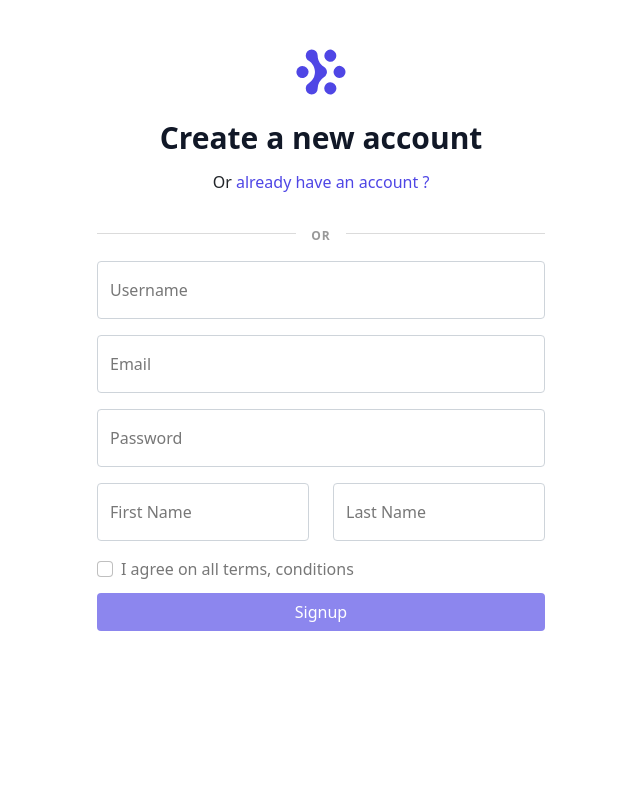
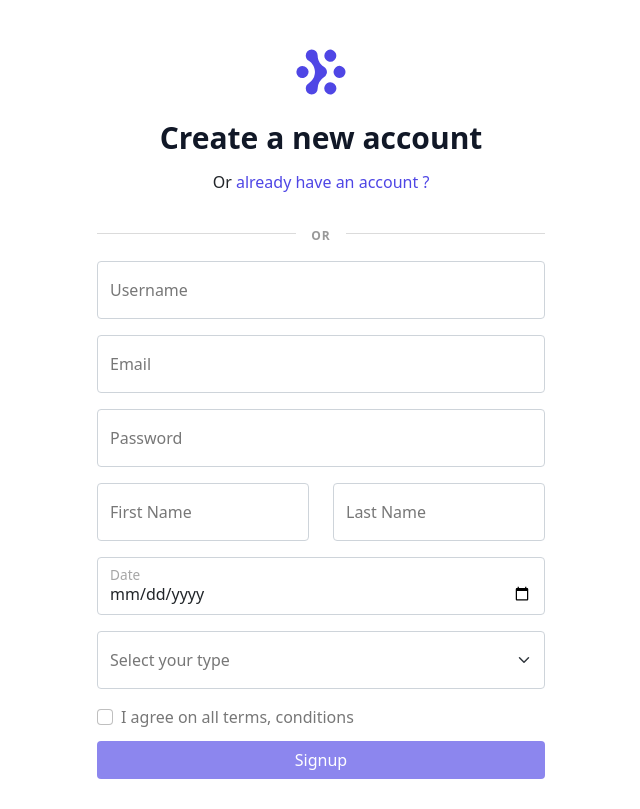
Before and after one commit to AbdallahHemdan/eLearn, a Vue app in the folder e-learn/: page /signup in a window 1280 px wide. Shown: the whole page, without its empty margins (319-959 px from the left). Built offline with nearby package versions, Linux system fonts and the light colour scheme.

Commit message:
feat(Singup): :sparkles: add all field of signup

```diff
--- a/e-learn/src/components/auth/SingupForm/signup-form.vue
+++ b/e-learn/src/components/auth/SingupForm/signup-form.vue
@@ -69,6 +69,24 @@
       </div>
     </div>
 
+    <div class="col">
+      <div class="form-floating mb-3">
+        <input class="form-control" type="date" id="date" placeholder="Date" v-model="date" />
+        <label for="date" class="auth__input-label">Date</label>
+      </div>
+    </div>
+
+    <select
+      class="form-select auth__user-type mb-3"
+      :class="{ 'auth__input-label': this.userType === '' }"
+      aria-label="Default select example"
+      v-model="userType"
+    >
+      <option disabled value="">Select your type</option>
+      <option value="learner">Learner</option>
+      <option value="instructor">Instructor</option>
+    </select>
+
     <div class="d-flex justify-content-between align-items-center">
       <div class="form-check col-md">
         <input class="form-check-input" type="checkbox" />
@@ -103,14 +121,24 @@ export default {
       firstName: '',
       lastName: '',
 
+      date: '',
+      userType: '',
+
       errorMessage: '',
     };
   },
   computed: {
     payload() {
       return {
+        email: this.email,
         username: this.username,
         password: this.password,
+
+        firstName: this.firstName,
+        lastName: this.lastName,
+
+        date: this.date,
+        userType: this.userType,
       };
     },
   },
--- a/e-learn/src/styles/_auth.scss
+++ b/e-learn/src/styles/_auth.scss
@@ -4,7 +4,6 @@
   align-items: center;
   min-height: 100%;
   padding-top: 3rem;
-  padding-bottom: 3rem;
   padding-left: 1rem;
   padding-right: 1rem;
 
@@ -30,4 +29,8 @@
   &__input-label {
     color: #777;
   }
+
+  &__user-type {
+    padding: 1rem 0.75rem;
+  }
 }
```
